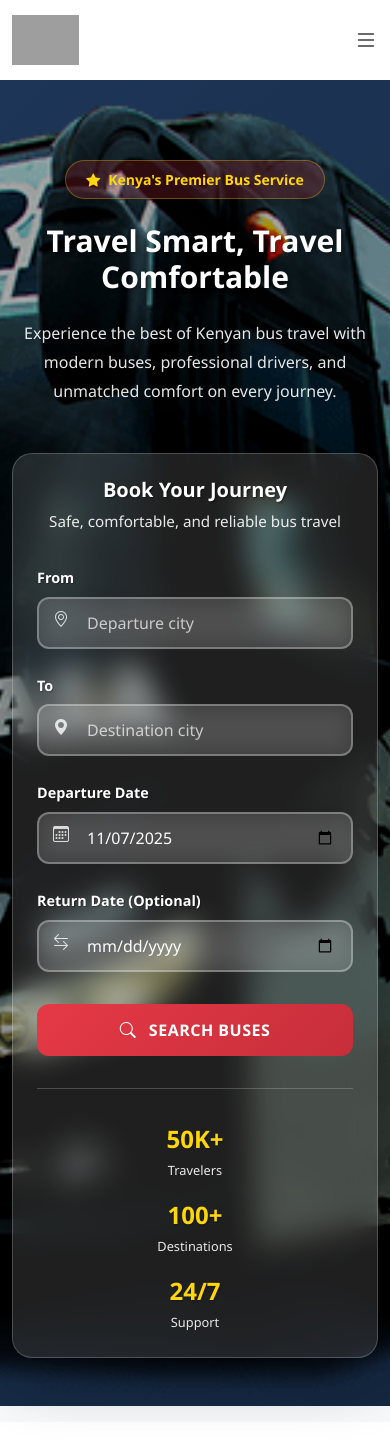
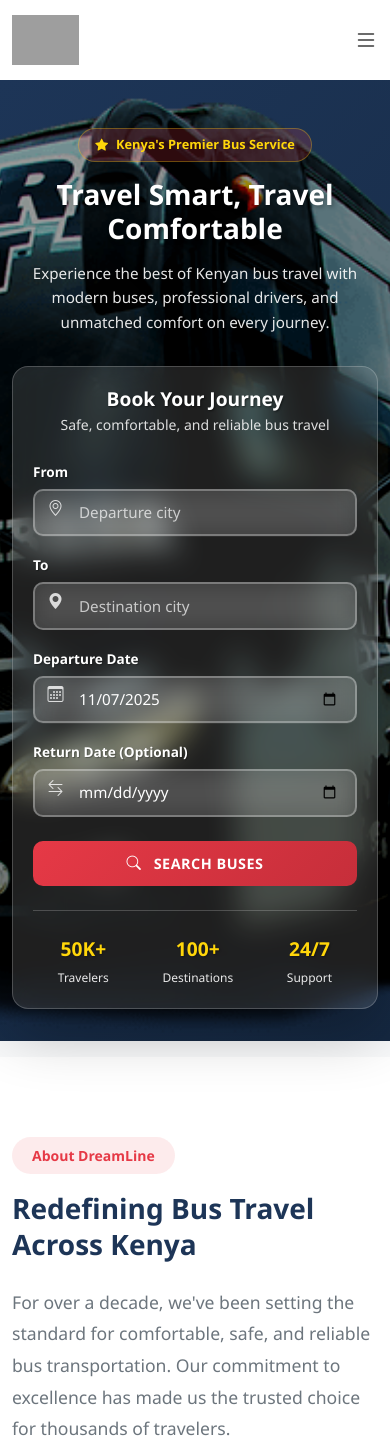
Before and after one commit to steve-ongera/Dreamline-Bus-Booking-System, a Django app: page / in a window 390 px wide. Shown: the top 1453 px of the page. Run offline with Django 5.2, Linux system fonts and the light colour scheme; grey boxes are pictures that could not be loaded.

Commit message:
made updates

```diff
--- a/templates/home.html
+++ b/templates/home.html
@@ -11,18 +11,17 @@
         --success-color: #06d6a0;
         --warning-color: #ffd60a;
     }
-
-    /* Hero Section - Simplified */
+        /* Hero Section - Optimized & Professional */
     .hero-section {
         position: relative;
-        min-height: 90vh;
+        min-height: 65vh;
         background: linear-gradient(135deg, var(--secondary-color) 0%, #152841 100%);
         display: flex;
         align-items: center;
-        padding: 6rem 0 4rem;
+        padding: 4rem 0 3rem;
     }
 
-     .hero-carousel {
+    .hero-carousel {
         position: absolute;
         top: 0;
         left: 0;
@@ -41,7 +40,7 @@
         object-fit: cover;
         width: 100%;
         height: 100%;
-        filter: brightness(65%) contrast(105%);
+        filter: brightness(60%) contrast(105%);
         transition: transform 8s ease-in-out;
     }
 
@@ -60,7 +59,7 @@
             repeating-linear-gradient(45deg, transparent, transparent 35px, rgba(255,255,255,.1) 35px, rgba(255,255,255,.1) 70px);
     }
 
-    /* Hero Content */
+    /* Hero Content - More Compact */
     .hero-content-main {
         position: relative;
         z-index: 2;
@@ -75,31 +74,31 @@
         display: inline-block;
         background: rgba(230, 57, 70, 0.2);
         color: var(--warning-color);
-        padding: 0.5rem 1.25rem;
+        padding: 0.4rem 1rem;
         border-radius: 50px;
-        font-size: 0.875rem;
+        font-size: 0.8rem;
         font-weight: 600;
-        margin-bottom: 1.5rem;
+        margin-bottom: 1rem;
         border: 1px solid rgba(255, 214, 10, 0.3);
     }
 
     .hero-main-title {
-        font-size: 3.5rem;
+        font-size: 2.75rem;
         font-weight: 800;
-        margin-bottom: 1.5rem;
+        margin-bottom: 1rem;
         text-shadow: 2px 2px 4px rgba(0,0,0,0.3);
         line-height: 1.2;
     }
 
     .hero-main-subtitle {
-        font-size: 1.2rem;
+        font-size: 1.05rem;
         opacity: 0.9;
-        margin-bottom: 2rem;
-        line-height: 1.8;
-        max-width: 500px;
+        margin-bottom: 1.5rem;
+        line-height: 1.6;
+        max-width: 480px;
     }
 
-    /* Transparent Search Form */
+    /* Compact Search Form */
     .search-overlay {
         position: relative;
         z-index: 2;
@@ -109,48 +108,48 @@
         background: rgba(255, 255, 255, 0.12);
         backdrop-filter: blur(15px);
         border: 1px solid rgba(255, 255, 255, 0.2);
-        border-radius: 20px;
-        padding: 2.5rem;
+        border-radius: 16px;
+        padding: 1.75rem;
         box-shadow: 0 20px 60px rgba(0,0,0,0.3);
     }
 
     .search-header {
         text-align: center;
-        margin-bottom: 2rem;
+        margin-bottom: 1.5rem;
     }
 
     .search-title {
         color: white;
-        font-size: 1.75rem;
+        font-size: 1.5rem;
         font-weight: 700;
-        margin-bottom: 0.5rem;
+        margin-bottom: 0.25rem;
         text-shadow: 1px 1px 2px rgba(0,0,0,0.5);
     }
 
     .search-subtitle {
-        color: rgba(255, 255, 255, 0.9);
-        font-size: 0.95rem;
+        color: rgba(255, 255, 255, 0.85);
+        font-size: 0.875rem;
         margin-bottom: 0;
     }
 
     .form-label-transparent {
         font-weight: 600;
         color: white;
-        margin-bottom: 0.5rem;
-        font-size: 0.9rem;
+        margin-bottom: 0.4rem;
+        font-size: 0.85rem;
         text-shadow: 1px 1px 1px rgba(0,0,0,0.3);
     }
 
     .search-input-wrapper-transparent {
         position: relative;
-        margin-bottom: 1.5rem;
+        margin-bottom: 1rem;
     }
 
     .search-input-transparent {
         border: 2px solid rgba(255, 255, 255, 0.3);
-        border-radius: 12px;
-        padding: 0.75rem 1rem 0.75rem 3rem;
-        font-size: 1rem;
+        border-radius: 10px;
+        padding: 0.65rem 1rem 0.65rem 2.75rem;
+        font-size: 0.95rem;
         transition: all 0.3s ease;
         width: 100%;
         background: rgba(255, 255, 255, 0.1);
@@ -171,26 +170,27 @@
 
     .input-icon-transparent {
         position: absolute;
-        left: 1rem;
+        left: 0.9rem;
         top: 50%;
         transform: translateY(-50%);
         color: rgba(255, 255, 255, 0.8);
         z-index: 5;
-        margin-top: 12px;
+        margin-top: 10px;
+        font-size: 1rem;
     }
 
     .btn-search-transparent {
         background: linear-gradient(135deg, var(--primary-color) 0%, #c62e3a 100%);
         border: none;
-        border-radius: 12px;
-        padding: 1rem 2rem;
+        border-radius: 10px;
+        padding: 0.85rem 1.75rem;
         font-weight: 600;
         color: white;
         transition: all 0.3s ease;
         width: 100%;
         text-transform: uppercase;
         letter-spacing: 0.5px;
-        font-size: 1rem;
+        font-size: 0.95rem;
         margin-top: 0.5rem;
     }
 
@@ -200,12 +200,12 @@
         background: linear-gradient(135deg, #c62e3a 0%, var(--primary-color) 100%);
     }
 
-    /* Quick Stats */
+    /* Compact Quick Stats */
     .quick-stats-transparent {
         display: flex;
         justify-content: space-around;
-        margin-top: 2rem;
-        padding-top: 2rem;
+        margin-top: 1.5rem;
+        padding-top: 1.5rem;
         border-top: 1px solid rgba(255, 255, 255, 0.2);
     }
 
@@ -214,7 +214,7 @@
     }
 
     .stat-number-transparent {
-        font-size: 1.5rem;
+        font-size: 1.35rem;
         font-weight: 700;
         color: var(--warning-color);
         display: block;
@@ -222,20 +222,20 @@
     }
 
     .stat-label-transparent {
-        font-size: 0.8rem;
+        font-size: 0.75rem;
         color: rgba(255, 255, 255, 0.9);
         font-weight: 500;
     }
 
-    /* Autocomplete Suggestions */
+    /* Autocomplete - Unchanged */
     .autocomplete-suggestions-transparent {
         position: absolute;
         background: rgba(255, 255, 255, 0.95);
         backdrop-filter: blur(15px);
         border: 2px solid var(--primary-color);
-        border-radius: 12px;
+        border-radius: 10px;
         box-shadow: 0 15px 40px rgba(0,0,0,0.2);
-        max-height: 300px;
+        max-height: 250px;
         overflow-y: auto;
         z-index: 1000;
         margin-top: 0.25rem;
@@ -243,18 +243,18 @@
     }
 
     .autocomplete-suggestion-transparent {
-        padding: 1rem 1.5rem;
+        padding: 0.85rem 1.25rem;
         cursor: pointer;
         border-bottom: 1px solid rgba(0,0,0,0.1);
         transition: all 0.2s ease;
         display: flex;
         align-items: center;
-        gap: 1rem;
+        gap: 0.85rem;
     }
 
     .autocomplete-suggestion-transparent:hover {
         background: rgba(230, 57, 70, 0.1);
-        padding-left: 1.75rem;
+        padding-left: 1.5rem;
     }
 
     .autocomplete-suggestion-transparent:last-child {
@@ -263,7 +263,7 @@
 
     .suggestion-icon-transparent {
         color: var(--primary-color);
-        font-size: 1.2rem;
+        font-size: 1.1rem;
     }
 
     .suggestion-content-transparent {
@@ -273,11 +273,12 @@
     .suggestion-name-transparent {
         font-weight: 600;
         color: var(--secondary-color);
-        margin-bottom: 0.25rem;
+        margin-bottom: 0.2rem;
+        font-size: 0.95rem;
     }
 
     .suggestion-county-transparent {
-        font-size: 0.875rem;
+        font-size: 0.8rem;
         color: #6c757d;
     }
 
@@ -534,33 +535,29 @@
         font-size: 1.5rem;
     }
 
-    /* Responsive Design */
+    /* Responsive Design - Optimized */
     @media (max-width: 992px) {
         .hero-section {
             min-height: auto;
-            padding: 5rem 0 3rem;
+            padding: 3.5rem 0 2.5rem;
         }
 
         .hero-text {
             text-align: center;
-            margin-bottom: 3rem;
+            margin-bottom: 2rem;
         }
 
         .hero-main-title {
-            font-size: 2.75rem;
+            font-size: 2.25rem;
         }
 
         .hero-main-subtitle {
-            font-size: 1.1rem;
-            margin: 0 auto 2rem;
-        }
-
-        .hero-badge {
+            font-size: 1rem;
             margin: 0 auto 1.5rem;
         }
 
         .search-form-transparent {
-            padding: 2rem;
+            padding: 1.5rem;
         }
 
         .about-heading {
@@ -581,25 +578,33 @@
     }
 
     @media (max-width: 768px) {
+        .hero-section {
+            padding: 3rem 0 2rem;
+        }
+
         .hero-main-title {
-            font-size: 2.25rem;
+            font-size: 2rem;
         }
 
         .hero-main-subtitle {
-            font-size: 1rem;
+            font-size: 0.95rem;
         }
 
         .search-form-transparent {
-            padding: 1.5rem;
+            padding: 1.25rem;
         }
 
         .search-title {
-            font-size: 1.5rem;
+            font-size: 1.35rem;
         }
 
         .quick-stats-transparent {
-            flex-direction: column;
-            gap: 1rem;
+            flex-direction: row;
+            gap: 0.5rem;
+        }
+
+        .stat-number-transparent {
+            font-size: 1.2rem;
         }
 
         .about-heading {
@@ -625,15 +630,20 @@
 
     @media (max-width: 576px) {
         .hero-main-title {
-            font-size: 1.875rem;
+            font-size: 1.75rem;
         }
 
         .search-title {
-            font-size: 1.25rem;
+            font-size: 1.2rem;
         }
 
         .btn-search-transparent {
-            padding: 0.875rem 1.5rem;
+            padding: 0.75rem 1.25rem;
+            font-size: 0.9rem;
+        }
+
+        .quick-stats-transparent {
+            gap: 0.25rem;
         }
 
         .about-carousel .carousel-item {
@@ -650,6 +660,7 @@
             font-size: 2rem;
         }
     }
+</style>
 </style>
 {% endblock %}
 
@@ -699,8 +710,7 @@
                                 <p class="search-subtitle">Safe, comfortable, and reliable bus travel</p>
                             </div>
 
-                            <!-- Keep your form as is -->
-                             <form id="searchForm">
+                            <form id="searchForm">
                                 <div class="search-input-wrapper-transparent">
                                     <label class="form-label-transparent">From</label>
                                     <input type="text"
@@ -765,7 +775,6 @@
                                     <span class="stat-label-transparent">Support</span>
                                 </div>
                             </div>
-                            <!-- ... -->
                         </div>
                     </div>
                 </div>
```
Also changed, not shown: db.sqlite3.
